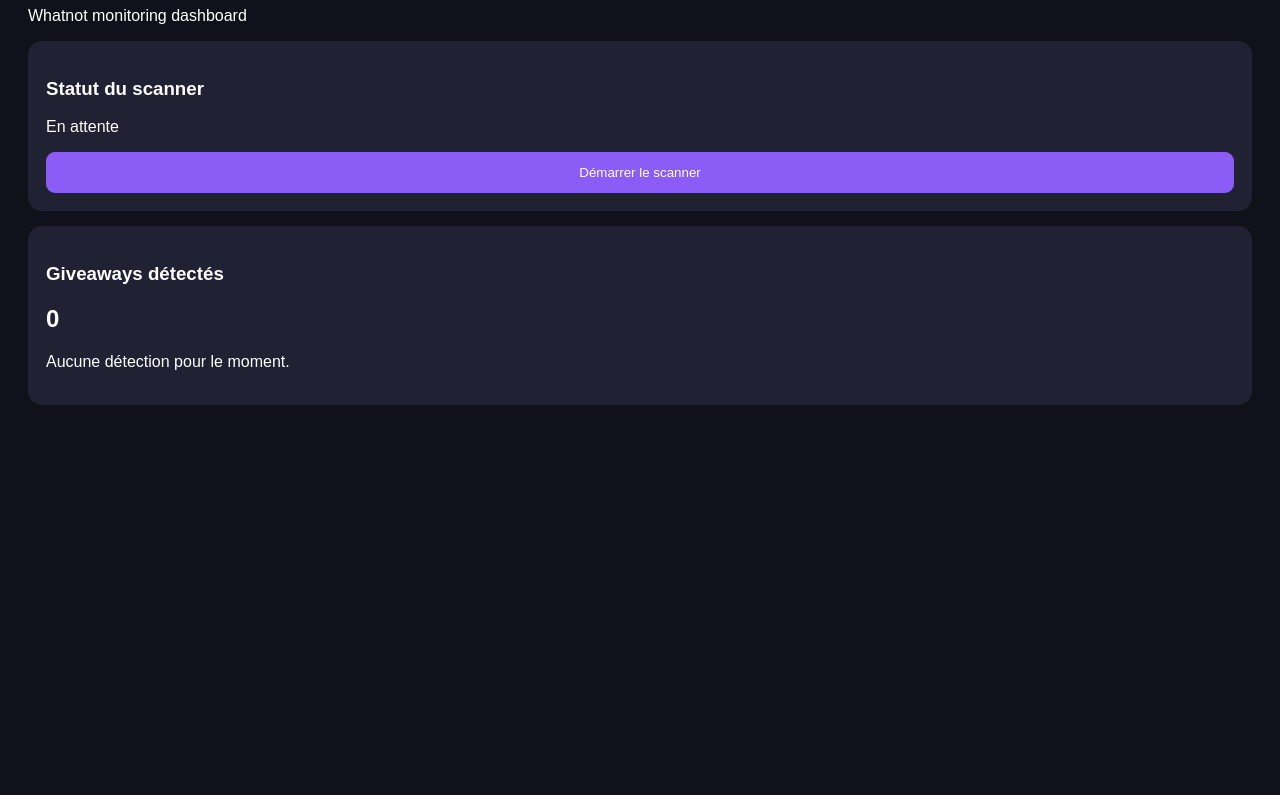
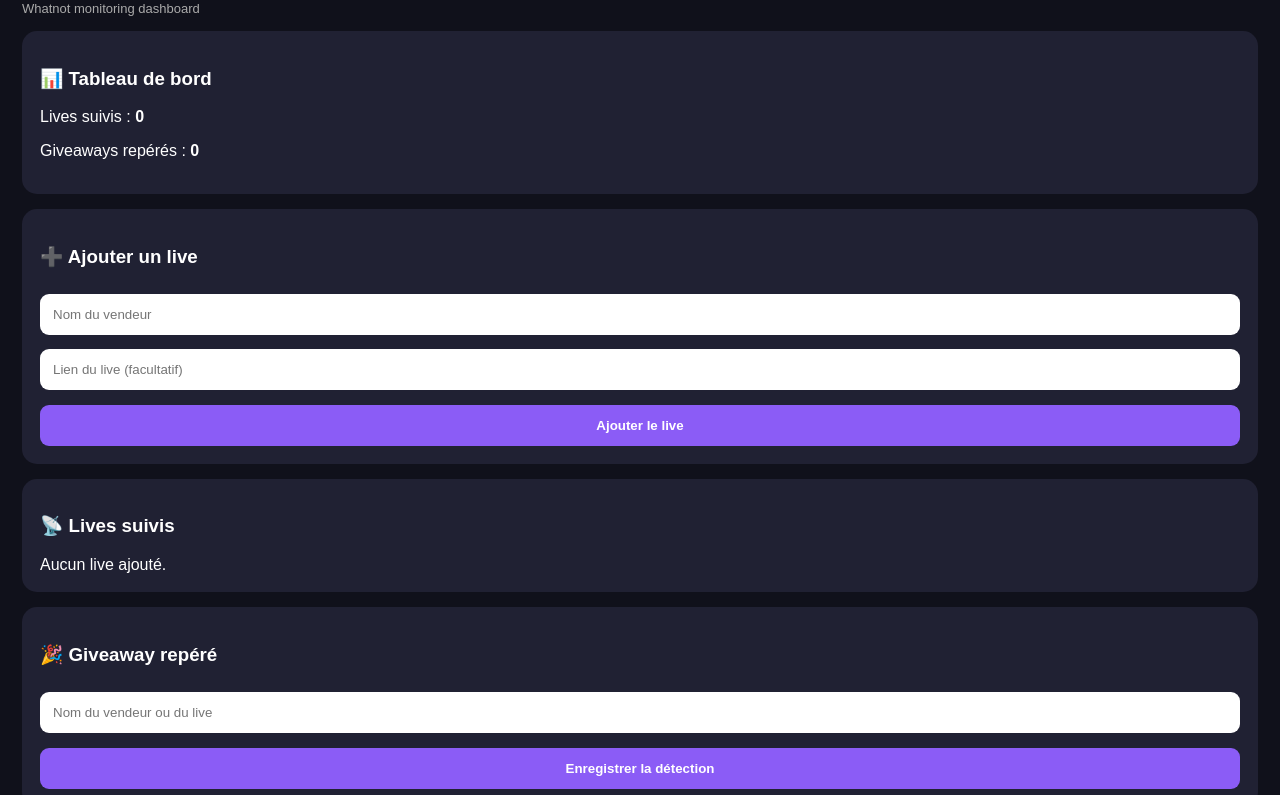
Before and after one commit to Ghost01299/whatnot-giveaway-radar, a plain HTML site: page index.html in a window 1280 px wide. Shown: the part 102-897 px from the top of the page. Before the commit the page ends 800 px from the top, so only its background shows below. Drawn offline with Linux system fonts and the light colour scheme.

Commit message:
Update index.html

```diff
--- a/index.html
+++ b/index.html
@@ -1,3 +1,4 @@
+
 <!DOCTYPE html>
 <html lang="fr">
 <head>
@@ -5,55 +6,126 @@
 <meta name="viewport" content="width=device-width, initial-scale=1">
 <title>Whatnot Giveaway Radar</title>
 <style>
+* { box-sizing:border-box }
 body {
-  background: #10111b;
-  color: white;
-  font-family: Arial, sans-serif;
-  padding: 20px;
+  margin:0;padding:22px;
+  background:#10111b;color:white;
+  font-family:Arial,sans-serif;
 }
-h1 { color: #a78bfa; }
+h1 {color:#a78bfa}
 .card {
-  background: #202133;
-  padding: 18px;
-  border-radius: 14px;
-  margin: 15px 0;
+  background:#202133;padding:18px;
+  border-radius:15px;margin:15px 0;
+}
+input {
+  width:100%;padding:13px;margin:7px 0;
+  border-radius:9px;border:0;
 }
 button {
-  background: #8b5cf6;
-  color: white;
-  border: 0;
-  padding: 13px;
-  border-radius: 9px;
-  width: 100%;
+  width:100%;padding:13px;margin-top:8px;
+  background:#8b5cf6;color:white;
+  border:0;border-radius:9px;font-weight:bold;
 }
+.small {color:#aaa;font-size:13px}
+.item {
+  background:#303147;padding:12px;
+  margin:10px 0;border-radius:10px;
+}
+a {color:#c4b5fd}
 </style>
 </head>
 <body>
 
 <h1>🎁 Giveaway Radar</h1>
-<p>Whatnot monitoring dashboard</p>
+<p class="small">Whatnot monitoring dashboard</p>
 
 <div class="card">
-  <h3>Statut du scanner</h3>
-  <p id="status">En attente</p>
-  <button onclick="startScanner()">Démarrer le scanner</button>
+<h3>📊 Tableau de bord</h3>
+<p>Lives suivis : <b id="lives">0</b></p>
+<p>Giveaways repérés : <b id="count">0</b></p>
 </div>
 
 <div class="card">
-  <h3>Giveaways détectés</h3>
-  <h2 id="count">0</h2>
-  <p id="result">Aucune détection pour le moment.</p>
+<h3>➕ Ajouter un live</h3>
+<input id="seller" placeholder="Nom du vendeur">
+<input id="url" placeholder="Lien du live (facultatif)">
+<button onclick="addLive()">Ajouter le live</button>
+</div>
+
+<div class="card">
+<h3>📡 Lives suivis</h3>
+<div id="liveList">Aucun live ajouté.</div>
+</div>
+
+<div class="card">
+<h3>🎉 Giveaway repéré</h3>
+<input id="giveaway" placeholder="Nom du vendeur ou du live">
+<button onclick="addGiveaway()">Enregistrer la détection</button>
+</div>
+
+<div class="card">
+<h3>🕒 Historique</h3>
+<div id="history">Aucune détection.</div>
 </div>
 
 <script>
-function startScanner() {
-  document.getElementById("status").textContent =
-    "Interface de démonstration activée";
+let lives = JSON.parse(localStorage.getItem("lives") || "[]");
+let history = JSON.parse(localStorage.getItem("history") || "[]");
 
-  document.getElementById("result").textContent =
-    "En attente d'une source de données autorisée.";
+function save() {
+ localStorage.setItem("lives",JSON.stringify(lives));
+ localStorage.setItem("history",JSON.stringify(history));
+ render();
 }
+
+function addLive() {
+ const seller=document.getElementById("seller").value.trim();
+ const url=document.getElementById("url").value.trim();
+ if(!seller) return alert("Entre un nom de vendeur.");
+ if(url && !/^https:\/\/(www\.)?whatnot\.com\//i.test(url))
+ return alert("Entre un lien Whatnot valide.");
+ lives.push({seller,url});
+ document.getElementById("seller").value="";
+ document.getElementById("url").value="";
+ save();
+}
+
+function addGiveaway() {
+ const name=document.getElementById("giveaway").value.trim();
+ if(!name) return alert("Entre un nom de vendeur ou de live.");
+ history.unshift({name,date:new Date().toLocaleString("fr-FR")});
+ document.getElementById("giveaway").value="";
+ save();
+}
+
+function render() {
+ document.getElementById("lives").textContent=lives.length;
+ document.getElementById("count").textContent=history.length;
+ document.getElementById("liveList").innerHTML=
+ lives.length ? lives.map((l,i)=>
+ `<div class="item"><b>${escapeHTML(l.seller)}</b>
+ ${l.url ? `<br><a href="${escapeHTML(l.url)}" target="_blank" rel="noopener">Ouvrir le live</a>`:""}
+ <button onclick="removeLive(${i})">Supprimer</button></div>`
+ ).join("") : "Aucun live ajouté.";
+ document.getElementById("history").innerHTML=
+ history.length ? history.map(h=>
+ `<div class="item">🎁 ${escapeHTML(h.name)}<br><span class="small">${escapeHTML(h.date)}</span></div>`
+ ).join("") : "Aucune détection.";
+}
+
+function escapeHTML(s) {
+ return String(s).replace(/[&<>"']/g,c=>({
+ "&":"&amp;","<":"&lt;",">":"&gt;",
+ '"':"&quot;","'":"&#39;"
+ })[c]);
+}
+
+function removeLive(i) {
+ lives.splice(i,1);
+ save();
+}
+
+render();
 </script>
-
 </body>
 </html>
```
